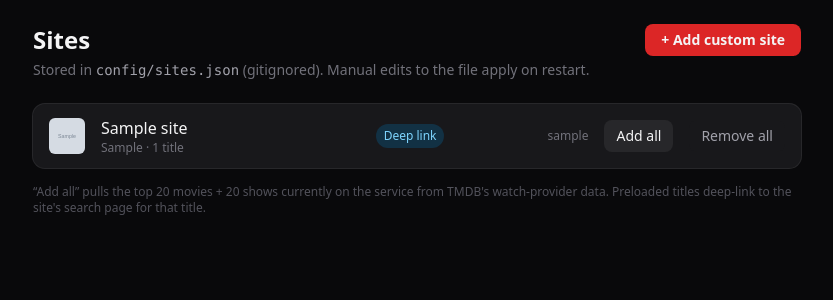
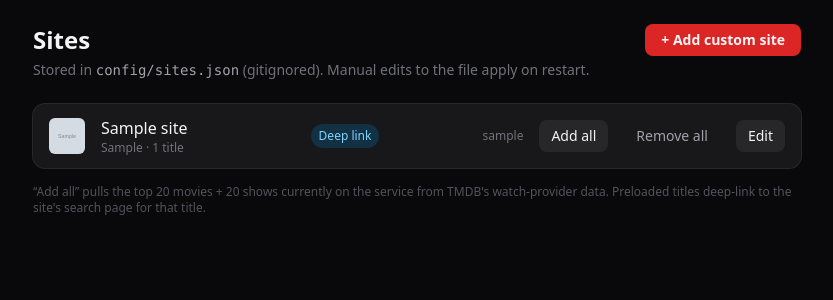
Before and after one commit to JamesZesiger/StreamDeck, a FastAPI app: template app/templates/sites.html in a window 1280 px wide. Shown: the part 57-357 px from the top of the page, without its empty margins (223-1056 px from the left). Run offline with FastAPI, Linux system fonts and the light colour scheme; the template is opened without the code that fills it: most values are stand-ins (such as "Sample title", 1, 10 or a date in 2020); grey boxes marked "Sample" are stand-in pictures; parts of the project's set-up code (start-up, migrations or seed data) failed here and were passed over; some libraries are stand-ins or nearby versions.

Commit message:
Inline edit form per site (name, domain, mode, provider id, search URL, creds)
Co-Authored-By: Claude Fable 5 <noreply@anthropic.com>

```diff
--- a/app/routers/pages.py
+++ b/app/routers/pages.py
@@ -91,6 +91,7 @@ async def sites_page(request: Request, msg: str | None = None, add: str | None =
         "password_set": bool(s.get("password")),
         "title_count": title_counts.get(s["slug"], 0),
         "tmdb_provider_id": s.get("tmdb_provider_id"),
+        "search_url": s.get("search_url", ""),
     } for s in sites.load_sites()]
     return templates.TemplateResponse(request, "sites.html", {
         "sites": site_rows, "msg": msg, "show_add": bool(add),
--- a/app/sites.py
+++ b/app/sites.py
@@ -101,6 +101,15 @@ def slugify(name: str) -> str:
     return re.sub(r"[^a-z0-9]+", "", name.lower())
 
 
+def _clean_domain(base_domain: str) -> str:
+    domain = base_domain.strip().lower()
+    domain = re.sub(r"^https?://", "", domain).split("/")[0]
+    domain = domain.removeprefix("www.")
+    if "." not in domain:
+        raise ValueError("Base domain must look like example.com.")
+    return domain
+
+
 def add_site(name: str, base_domain: str, playback_mode: str,
              username: str = "", password: str = "",
              tmdb_provider_id: int | None = None) -> dict:
@@ -111,11 +120,7 @@ def add_site(name: str, base_domain: str, playback_mode: str,
     sites = load_sites()
     if any(s["slug"] == slug for s in sites):
         raise ValueError(f"A site named “{name}” already exists.")
-    domain = base_domain.strip().lower()
-    domain = re.sub(r"^https?://", "", domain).split("/")[0]
-    domain = domain.removeprefix("www.")
-    if "." not in domain:
-        raise ValueError("Base domain must look like example.com.")
+    domain = _clean_domain(base_domain)
     site = {
         "name": name,
         "slug": slug,
@@ -130,6 +135,30 @@ def add_site(name: str, base_domain: str, playback_mode: str,
     sites.append(site)
     save_sites(sites)
     return site
+
+
+def update_site(slug: str, name: str, base_domain: str, playback_mode: str,
+                tmdb_provider_id: int | None, search_url: str,
+                username: str, password: str) -> dict:
+    """Update a site in place. Slug is the identity and never changes; a blank
+    password keeps the stored one."""
+    sites = load_sites()
+    for s in sites:
+        if s["slug"] != slug:
+            continue
+        if name.strip():
+            s["name"] = name.strip()
+        s["base_domain"] = _clean_domain(base_domain)
+        s["playback_mode"] = playback_mode
+        s["tmdb_provider_id"] = tmdb_provider_id
+        if search_url.strip():
+            s["search_url"] = search_url.strip()
+        s["username"] = username.strip()
+        if password:
+            s["password"] = password
+        save_sites(sites)
+        return s
+    raise ValueError("Unknown site.")
 
 
 def title_search_link(site: dict, query: str) -> str:
--- a/app/templates/sites.html
+++ b/app/templates/sites.html
@@ -83,6 +83,57 @@
               hx-disabled-elt="this"
               class="rounded-lg bg-zinc-900 hover:bg-red-900/60 disabled:opacity-50 px-3 py-1.5 text-sm text-zinc-400 shrink-0">Remove all</button>
       {% endif %}
+      <button onclick="document.getElementById('edit-{{ s.slug }}').classList.toggle('hidden')"
+              class="rounded-lg bg-zinc-800 hover:bg-zinc-700 px-3 py-1.5 text-sm shrink-0">Edit</button>
+    </li>
+    <li id="edit-{{ s.slug }}" class="hidden bg-zinc-900 ring-1 ring-zinc-800 rounded-xl p-5">
+      <form hx-post="/api/sites/{{ s.slug }}/edit" hx-target="#edit-msg-{{ s.slug }}" hx-swap="innerHTML"
+            class="grid sm:grid-cols-2 gap-4">
+        <div>
+          <label class="block text-sm text-zinc-400 mb-1">Name</label>
+          <input name="name" required value="{{ s.name }}"
+                 class="w-full rounded-lg bg-zinc-950 border border-zinc-700 focus:border-red-500 focus:outline-none px-3 py-2">
+        </div>
+        <div>
+          <label class="block text-sm text-zinc-400 mb-1">Base domain</label>
+          <input name="base_domain" required value="{{ s.base_domain }}"
+                 class="w-full rounded-lg bg-zinc-950 border border-zinc-700 focus:border-red-500 focus:outline-none px-3 py-2">
+        </div>
+        <div>
+          <label class="block text-sm text-zinc-400 mb-1">Playback</label>
+          <select name="playback_mode"
+                  class="w-full rounded-lg bg-zinc-950 border border-zinc-700 focus:border-red-500 focus:outline-none px-3 py-2">
+            <option value="embedded" {{ 'selected' if s.playback_mode == 'embedded' }}>Embedded (streamed browser)</option>
+            <option value="deeplink" {{ 'selected' if s.playback_mode == 'deeplink' }}>Deep link (local browser)</option>
+          </select>
+        </div>
+        <div>
+          <label class="block text-sm text-zinc-400 mb-1">TMDB provider ID <span class="text-zinc-600">(enables “Add all”)</span></label>
+          <input name="tmdb_provider_id" inputmode="numeric" pattern="[0-9]*" value="{{ s.tmdb_provider_id or '' }}"
+                 class="w-full rounded-lg bg-zinc-950 border border-zinc-700 focus:border-red-500 focus:outline-none px-3 py-2">
+        </div>
+        <div class="sm:col-span-2">
+          <label class="block text-sm text-zinc-400 mb-1">Search URL <span class="text-zinc-600">({query} is the title)</span></label>
+          <input name="search_url" value="{{ s.search_url }}"
+                 class="w-full rounded-lg bg-zinc-950 border border-zinc-700 focus:border-red-500 focus:outline-none px-3 py-2">
+        </div>
+        <div>
+          <label class="block text-sm text-zinc-400 mb-1">Username</label>
+          <input name="username" autocomplete="off" value="{{ s.username }}"
+                 class="w-full rounded-lg bg-zinc-950 border border-zinc-700 focus:border-red-500 focus:outline-none px-3 py-2">
+        </div>
+        <div>
+          <label class="block text-sm text-zinc-400 mb-1">Password <span class="text-zinc-600">(leave blank to keep current)</span></label>
+          <input name="password" type="password" autocomplete="new-password" placeholder="{{ '••••••••' if s.password_set }}"
+                 class="w-full rounded-lg bg-zinc-950 border border-zinc-700 focus:border-red-500 focus:outline-none px-3 py-2">
+        </div>
+        <div class="sm:col-span-2 flex items-center gap-4">
+          <button type="submit" class="rounded-lg bg-zinc-100 text-zinc-900 hover:bg-white px-5 py-2 text-sm font-semibold">Save</button>
+          <button type="button" onclick="document.getElementById('edit-{{ s.slug }}').classList.add('hidden')"
+                  class="text-sm text-zinc-500 hover:text-zinc-300">Cancel</button>
+          <div id="edit-msg-{{ s.slug }}"></div>
+        </div>
+      </form>
     </li>
     {% if s.tmdb_provider_id %}<li id="preload-msg-{{ s.slug }}" class="px-4 empty:hidden"></li>{% endif %}
     {% endfor %}
```
Also changed, not shown: app/routers/api.py (+32 -0 lines).
